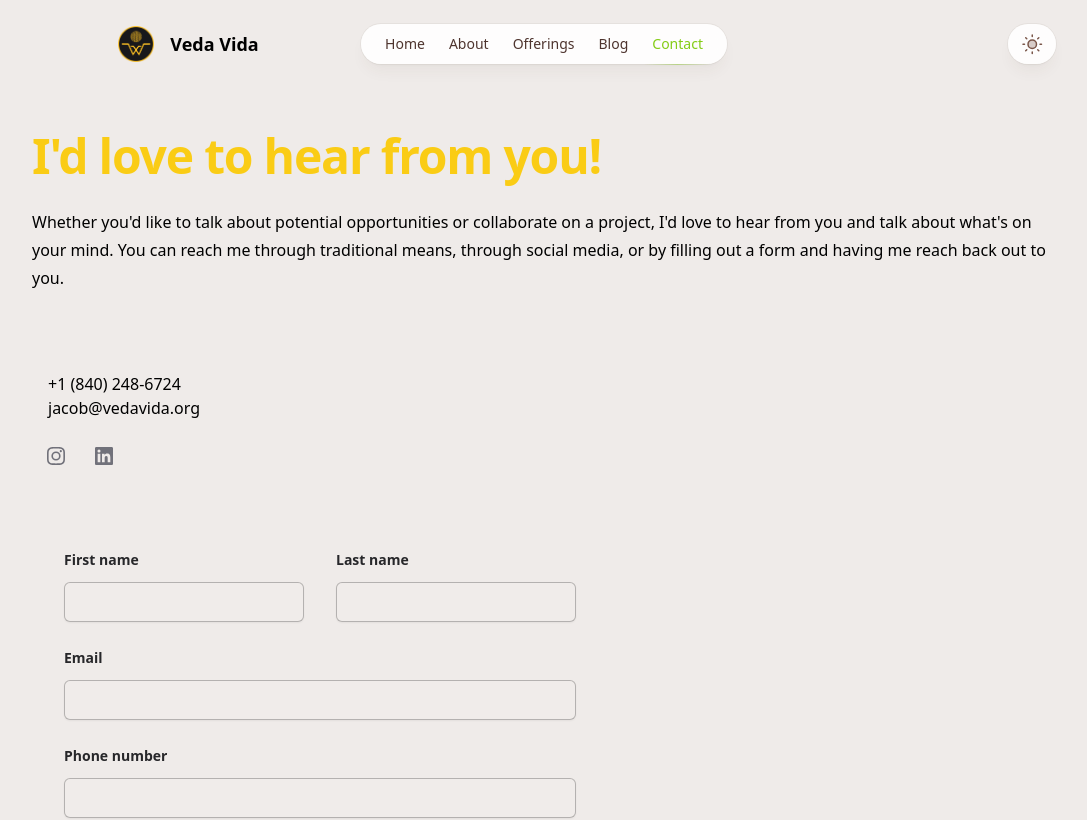
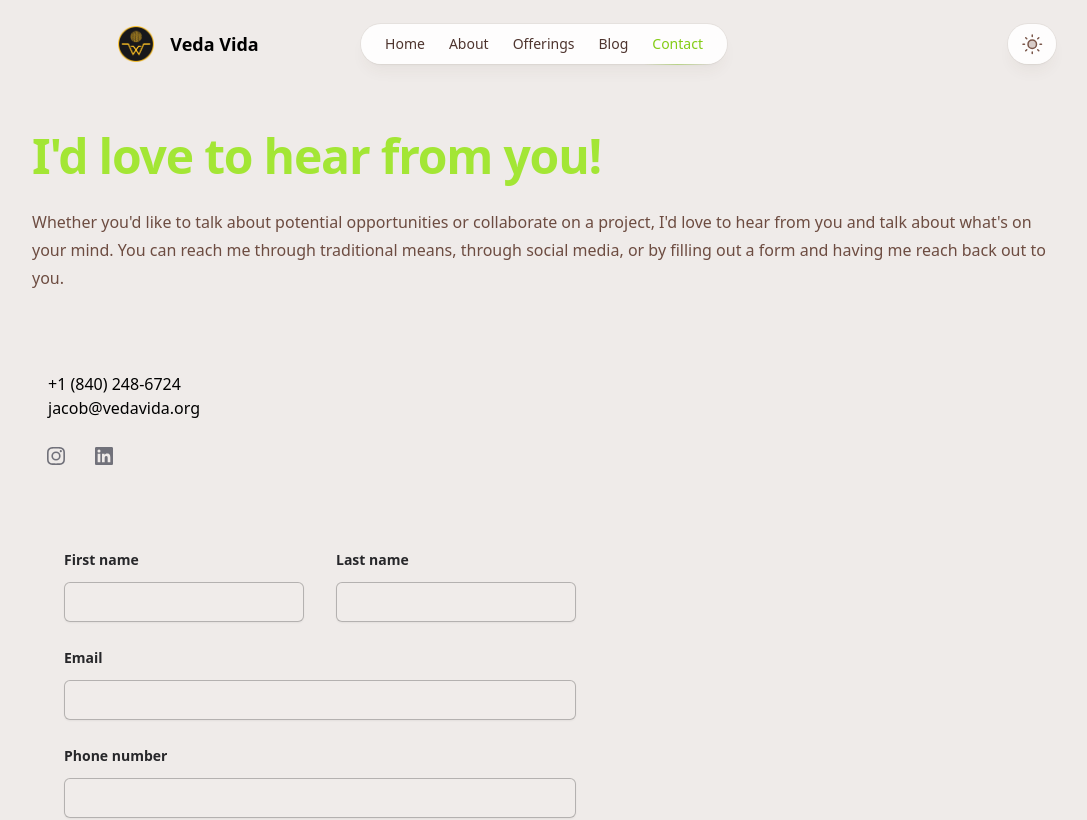
Before and after one commit to cv-us/vv, a Next.js app: page /contact in a window 1280 px wide. Shown: the top 820 px of the page, without its empty margins (96-1183 px from the left). Built offline with nearby package versions, Linux system fonts and the light colour scheme.

Commit message:
header text

```diff
--- a/src/components/SimpleLayout.jsx
+++ b/src/components/SimpleLayout.jsx
@@ -4,10 +4,10 @@ export function SimpleLayout({ title, intro, children }) {
   return (
     <Container className="mt-16 sm:mt-32">
       <header className="max-w-full">
-        <h1 className="text-4xl font-bold tracking-tight text-yellow-400 dark:text-brown-100 sm:text-5xl">
+        <h1 className="text-4xl font-bold tracking-tight text-lime-400 dark:text-lime-100 sm:text-5xl">
           {title}
         </h1>
-        <p className="mt-6 text-base text-grey-600 dark:text-brown-100">
+        <p className="mt-6 text-base text-brown-600 dark:text-brown-100">
           {intro}
         </p>
       </header>
```
